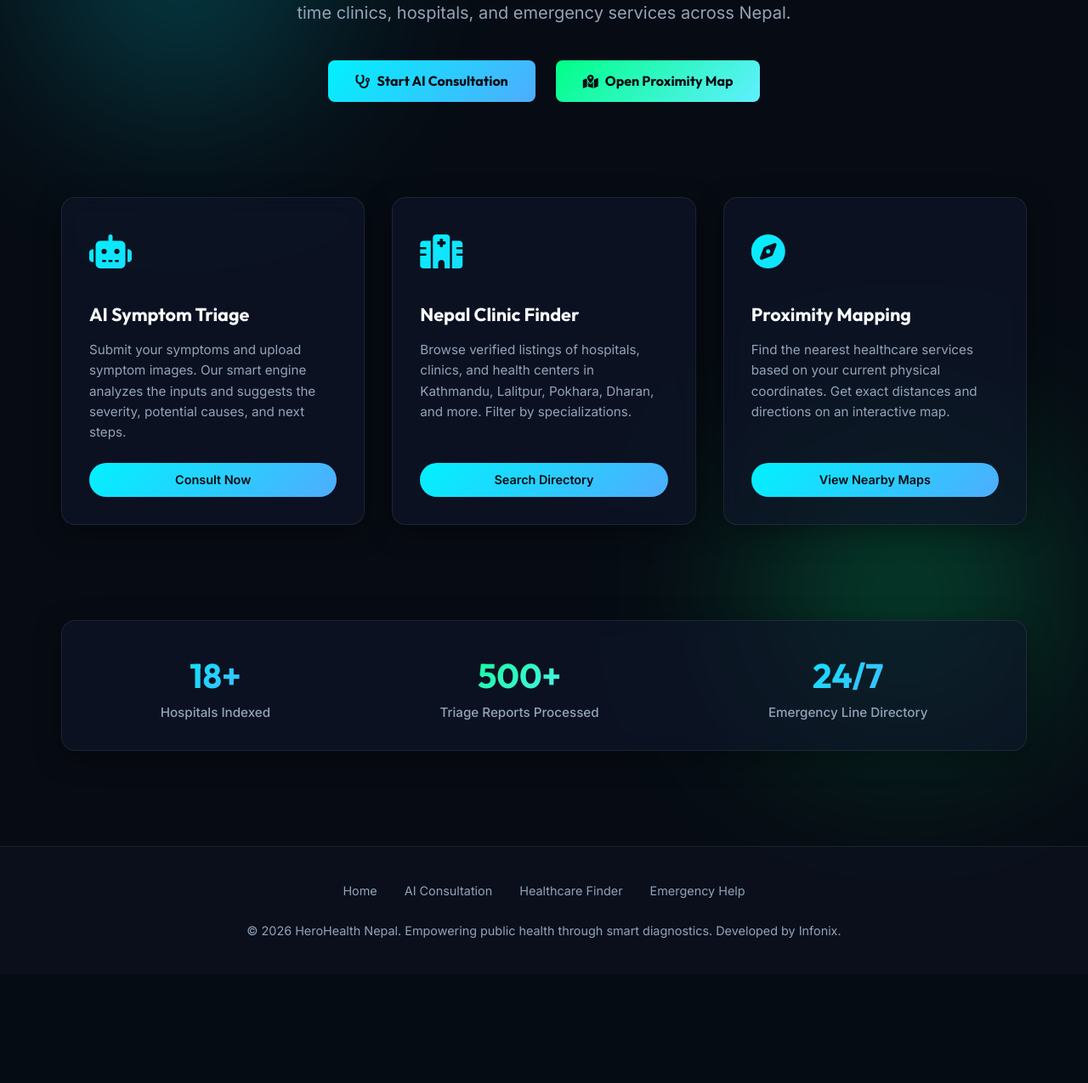
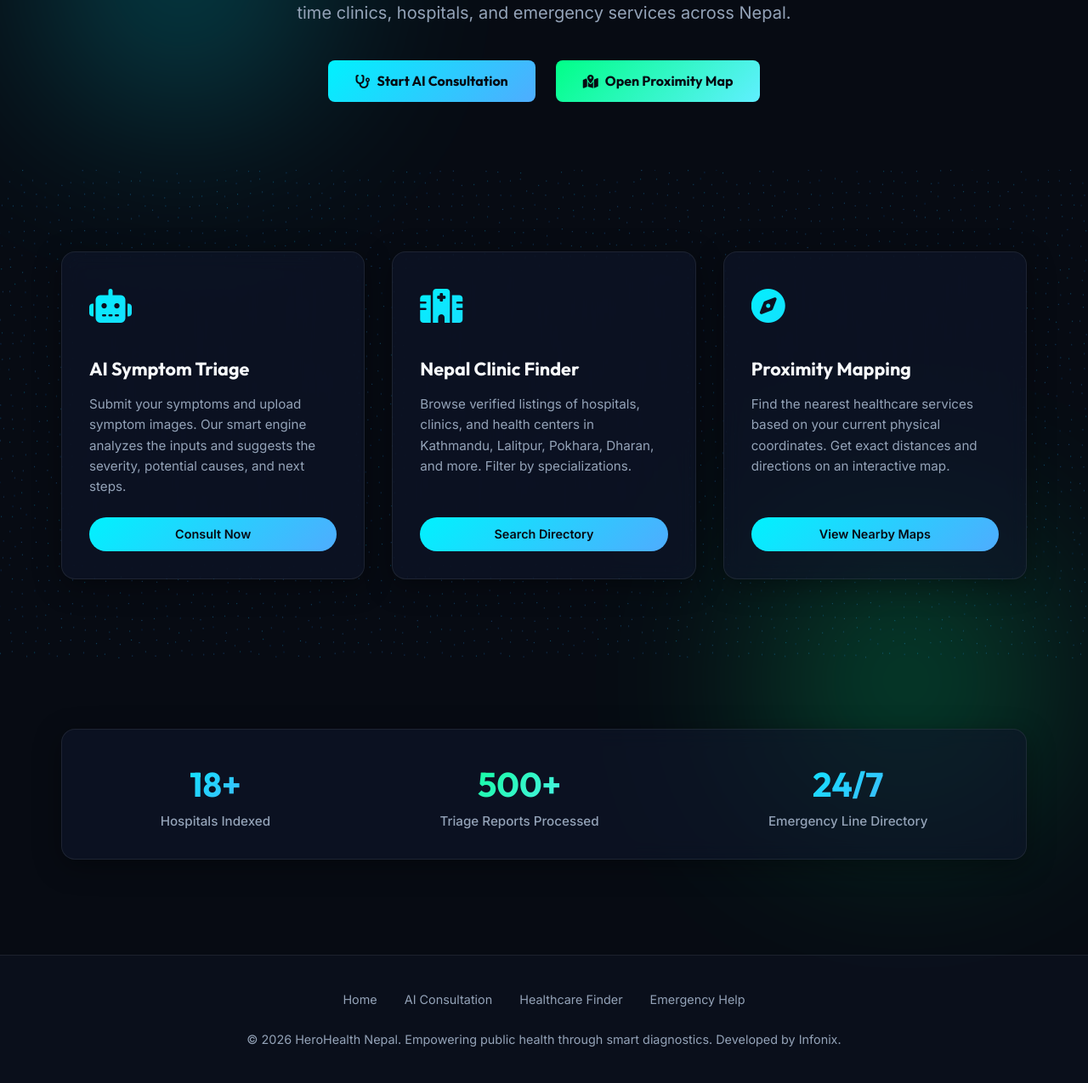
Before and after one commit to milanstha10/DevRumble-Infonix, a Django app: page / in a window 1280 px wide. Shown: the part 343-1618 px from the top of the page at 85% size. Before the commit the page ends 1448 px from the top, so only its background shows below. Run offline with Django 5.2, Linux system fonts and the light colour scheme.

Commit message:
Implement cyan/blue interactive dot background behind landing page feature cards

```diff
--- a/HeroHealth/static/css/style.css
+++ b/HeroHealth/static/css/style.css
@@ -168,10 +168,29 @@ body::after {
     padding: 2rem;
     box-shadow: var(--shadow-premium);
     transition: var(--transition-smooth);
+    position: relative;
+    overflow: hidden;
 }
 
 .glass-card:hover {
     border-color: rgba(0, 242, 254, 0.2);
+}
+
+/* Interactive Dot Background Canvas */
+.dot-bg-canvas {
+    position: absolute;
+    top: 0;
+    left: 0;
+    width: 100%;
+    height: 100%;
+    z-index: 1;
+    pointer-events: none;
+}
+
+/* Ensure card content sits on top of background canvas */
+.glass-card > *:not(.dot-bg-canvas) {
+    position: relative;
+    z-index: 2;
 }
 
 /* Form Styles */
--- /dev/null
+++ b/HeroHealth/static/js/dot-bg.js
@@ -0,0 +1,122 @@
+(function () {
+  const SPACING = 14, DOT_RADIUS = 0.75
+  const INTERACTION_RADIUS = 120, SHAPE_RADIUS = 38
+  const SPRING = 0.09, DAMPING = 0.74, DRIFT_MAX = 3.5
+
+  function hexPoints(cx, cy, r, angle) {
+    const pts = []
+    for (let i = 0; i < 6; i++) {
+      const a = angle + (Math.PI * 2 * i) / 6 - Math.PI / 2
+      pts.push([cx + Math.cos(a) * r, cy + Math.sin(a) * r])
+    }
+    return pts
+  }
+
+  function sampleShape(pts, count) {
+    const result = [], perSeg = Math.ceil(count / pts.length)
+    for (let s = 0; s < pts.length; s++) {
+      const [x1, y1] = pts[s], [x2, y2] = pts[(s + 1) % pts.length]
+      for (let i = 0; i < perSeg; i++)
+        result.push([x1 + (x2 - x1) * (i / perSeg), y1 + (y2 - y1) * (i / perSeg)])
+    }
+    return result.slice(0, count)
+  }
+
+  function init(canvas) {
+    const ctx = canvas.getContext('2d')
+    let dots = [], mouse = { x: -9999, y: -9999, active: false }, angle = 0, raf
+
+    function build() {
+      dots = []
+      canvas.width = canvas.offsetWidth
+      canvas.height = canvas.offsetHeight
+      const cols = Math.ceil(canvas.width / SPACING) + 2
+      const rows = Math.ceil(canvas.height / SPACING) + 2
+      for (let r = 0; r < rows; r++)
+        for (let c = 0; c < cols; c++) {
+          const x = c * SPACING, y = r * SPACING
+          dots.push({ x, y, homeX: x, homeY: y, vx: 0, vy: 0,
+            driftAmp: 1 + Math.random() * DRIFT_MAX,
+            driftFreqX: 0.0003 + Math.random() * 0.0004,
+            driftFreqY: 0.0003 + Math.random() * 0.0004,
+            driftPhaseX: Math.random() * Math.PI * 2,
+            driftPhaseY: Math.random() * Math.PI * 2,
+          })
+        }
+    }
+
+    function draw(time) {
+      ctx.clearRect(0, 0, canvas.width, canvas.height)
+      angle += 0.006
+      const { x: mx, y: my, active } = mouse
+      const shapePts = hexPoints(mx, my, SHAPE_RADIUS, angle)
+      const inRange = dots.reduce((acc, d, i) => {
+        if (active && Math.hypot(d.homeX - mx, d.homeY - my) < INTERACTION_RADIUS) acc.push(i)
+        return acc
+      }, [])
+      const targets = sampleShape(shapePts, inRange.length)
+      inRange.sort((a, b) => Math.atan2(dots[a].homeY - my, dots[a].homeX - mx) - Math.atan2(dots[b].homeY - my, dots[b].homeX - mx))
+      const assigned = new Map(inRange.map((idx, i) => [idx, targets[i]]))
+
+      dots.forEach((d, i) => {
+        let tx = d.homeX, ty = d.homeY, blend = 0
+        if (active && assigned.has(i)) {
+          const [ax, ay] = assigned.get(i)
+          blend = Math.max(0, 1 - Math.hypot(d.homeX - mx, d.homeY - my) / INTERACTION_RADIUS)
+          tx = d.homeX + (ax - d.homeX) * blend
+          ty = d.homeY + (ay - d.homeY) * blend
+        } else {
+          tx = d.homeX + Math.sin(time * d.driftFreqX + d.driftPhaseX) * d.driftAmp
+          ty = d.homeY + Math.sin(time * d.driftFreqY + d.driftPhaseY) * d.driftAmp
+        }
+        d.vx = (d.vx + (tx - d.x) * SPRING) * DAMPING
+        d.vy = (d.vy + (ty - d.y) * SPRING) * DAMPING
+        d.x += d.vx; d.y += d.vy
+
+        const alpha = 0.3 + blend * 0.6
+        if (blend > 0.12) {
+          const h = ctx.createRadialGradient(d.x, d.y, 0, d.x, d.y, DOT_RADIUS * 7)
+          h.addColorStop(0, `rgba(0, 242, 254, ${0.4 * blend})`)
+          h.addColorStop(1, 'rgba(0, 242, 254, 0)')
+          ctx.beginPath(); ctx.arc(d.x, d.y, DOT_RADIUS * 7, 0, Math.PI * 2)
+          ctx.fillStyle = h; ctx.fill()
+        }
+        const g = ctx.createRadialGradient(d.x - DOT_RADIUS * 0.35, d.y - DOT_RADIUS * 0.35, 0, d.x, d.y, DOT_RADIUS)
+        g.addColorStop(0, `rgba(0, 242, 254, ${alpha})`)
+        g.addColorStop(0.6, `rgba(79, 172, 254, ${alpha})`)
+        g.addColorStop(1, `rgba(0, 120, 255, ${alpha * 0.75})`)
+        ctx.beginPath(); ctx.arc(d.x, d.y, DOT_RADIUS, 0, Math.PI * 2)
+        ctx.fillStyle = g; ctx.fill()
+      })
+      raf = requestAnimationFrame(draw)
+    }
+
+    // Listen to document level mouse events so they work even when hovering over content
+    document.addEventListener('mousemove', e => {
+      const r = canvas.getBoundingClientRect()
+      const isOverCanvas = e.clientX >= r.left && e.clientX <= r.right &&
+                           e.clientY >= r.top && e.clientY <= r.bottom
+      if (isOverCanvas) {
+        mouse = { x: e.clientX - r.left, y: e.clientY - r.top, active: true }
+      } else {
+        mouse = { x: -9999, y: -9999, active: false }
+      }
+    })
+    document.addEventListener('mouseleave', () => { mouse = { x: -9999, y: -9999, active: false } })
+    window.addEventListener('resize', build)
+    build()
+    raf = requestAnimationFrame(draw)
+  }
+
+  document.addEventListener('DOMContentLoaded', () => {
+    const canvases = document.querySelectorAll('.dot-bg-canvas')
+    canvases.forEach(canvas => {
+      init(canvas)
+    })
+
+    const canvas = document.getElementById('dot-bg')
+    if (canvas && !canvas.classList.contains('dot-bg-canvas')) {
+      init(canvas)
+    }
+  })
+})()
--- a/HeroHealth/templates/home/home.html
+++ b/HeroHealth/templates/home/home.html
@@ -19,7 +19,9 @@
     </div>
 </div>
 
-<div class="feature-grid" id="featuresSection">
+<div style="position: relative; padding: 4rem 0;" id="featuresSectionWrapper">
+    <canvas class="dot-bg-canvas" id="features-dot-bg"></canvas>
+    <div class="feature-grid" id="featuresSection" style="position: relative; z-index: 2;">
         <!-- Feature 1 -->
         <div class="glass-card feature-card" id="featTriage">
             <div class="feature-icon"><i class="fa-solid fa-robot"></i></div>
@@ -50,6 +52,7 @@
             <a href="{% url 'map_view' %}" class="nav-btn nav-btn-primary" style="text-align:center;" id="btnGoMap">View Nearby Maps</a>
         </div>
     </div>
+</div>
 
 <!-- Stats Counter Section -->
 <div style="max-width: 1200px; margin: 3rem auto; padding: 2rem;" id="statsBlock">
@@ -69,3 +72,7 @@
     </div>
 </div>
 {% endblock %}
+
+{% block extra_js %}
+<script src="{% static 'js/dot-bg.js' %}"></script>
+{% endblock %}
```
Lines whose indentation alone changed are shown as unchanged.
